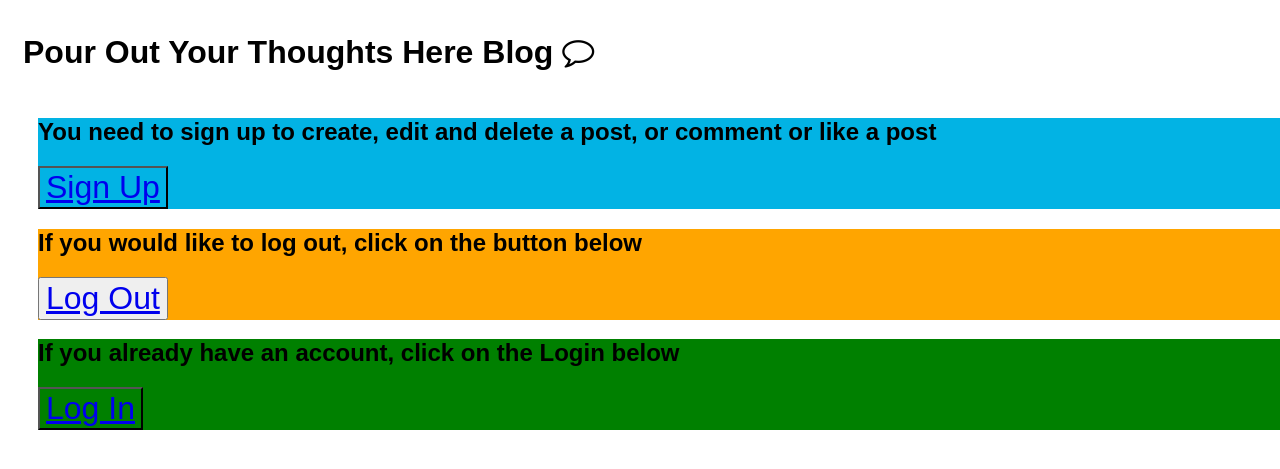
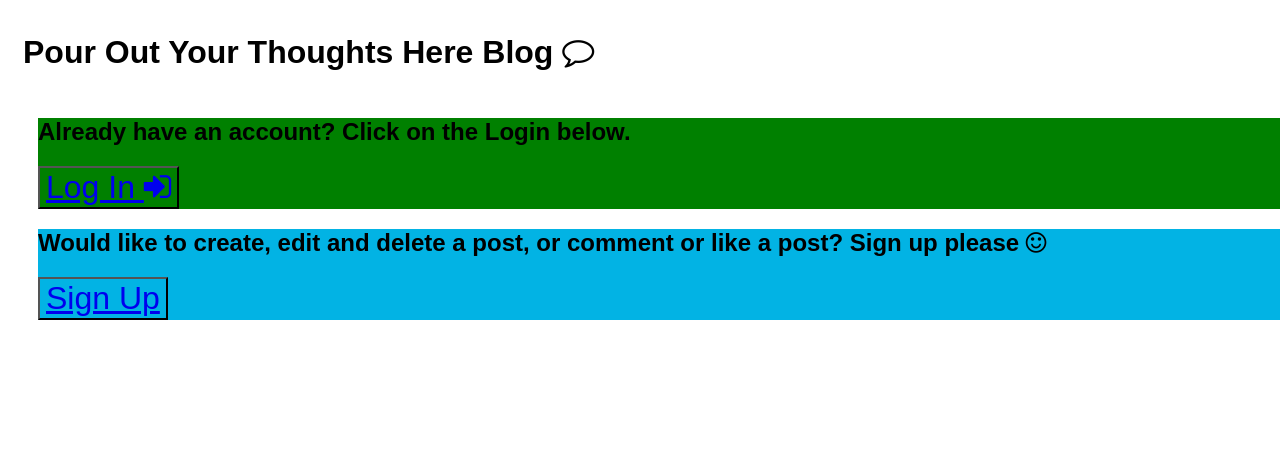
Before and after one commit to zhangtreefish/blog, a Python web app: template engineapp/templates/welcome.html in a window 1280 px wide. Shown: the top 469 px of the page. Run offline with Jinja, Linux system fonts and the light colour scheme; the template is opened without the code that fills it, so the values that code supplies are empty.

Commit message:
Feat: implement conditional display of login, logout, and signup buttons

```diff
--- a/engineapp/templates/welcome.html
+++ b/engineapp/templates/welcome.html
@@ -19,17 +19,21 @@
 	    </div>
 	{% endif %}
 	<footer>
-		<div class="signup_hint">
-			<h2> You need to sign up to create, edit and delete a post, or comment or like a post </h2>
-			<button type='button' class="signup_hint"><a href={{"/blog/signup"}}> Sign Up </a></button>
-		</div>
-		<div class="logout_hint">
-			<h2> If you would like to log out, click on the button below </h2>
-			<button type='button'><a href={{"/blog/logout?user_id={}".format(user_id)}}> Log Out </a></button>
-		</div>
-		<div class="login_hint">
-			<h2> If you already have an account, click on the Login below </h2>
-			<button type='button' class="login_hint"><a href={{"/blog/login"}}> Log In </a></button>
-		</div>
+		{% if user_id %}
+			<div class="logout_hint">
+				<h2> Would you like to log out? Click on the button below. </h2>
+				<button type='button'><a href={{"/blog/logout?user_id={}".format(user_id)}}> Log Out <i class="fa fa-sign-out" aria-hidden="true"></i></a></button>
+			</div>
+		{% endif %}
+		{% if not user_id %}
+			<div class="login_hint">
+				<h2> Already have an account? Click on the Login below. </h2>
+				<button type='button' class="login_hint"><a href={{"/blog/login"}}> Log In <i class="fa fa-sign-in" aria-hidden="true"></i></a></button>
+			</div>
+			<div class="signup_hint">
+				<h2> Would like to create, edit and delete a post, or comment or like a post? Sign up please <i class="fa fa-smile-o" aria-hidden="true"></i> </h2>
+				<button type='button' class="signup_hint"><a href={{"/blog/signup"}}> Sign Up </a></button>
+			</div>
+		{% endif %}
 	</footer>
 {% endblock %}
```
